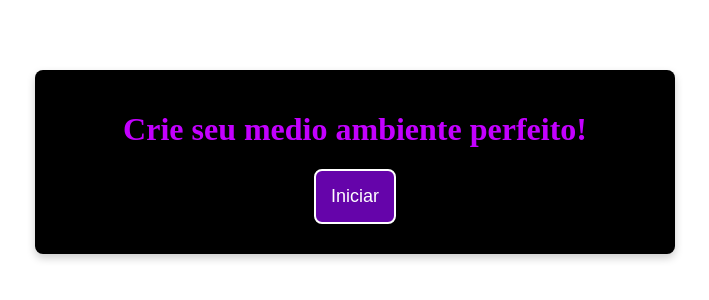
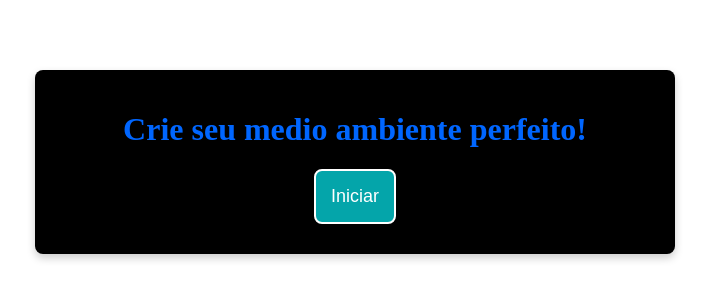
Before and after one commit to jhaimary/trabalho-2tri2, a plain HTML site: page index.html in a window 1280 px wide. Shown: the part 248-548 px from the top of the page, without its empty margins (285-994 px from the left). Drawn offline with Linux system fonts and the light colour scheme.

Commit message:
Update style.css

```diff
--- a/style.css
+++ b/style.css
@@ -1,8 +1,8 @@
 :root {
         --cor-fundo:  #000000 ;
     --cor-principal:  #000000 ;
-    --cor-secundaria: #6504aa ;
-    --cor-destaque: #c300ff ;
+    --cor-secundaria: #04a5aa ;
+    --cor-destaque: #0066ff ;
     --cor-texto: #FFFFFF ;
     --cor-borda: #ffffff;
     --raio-borda: 8px;
```
